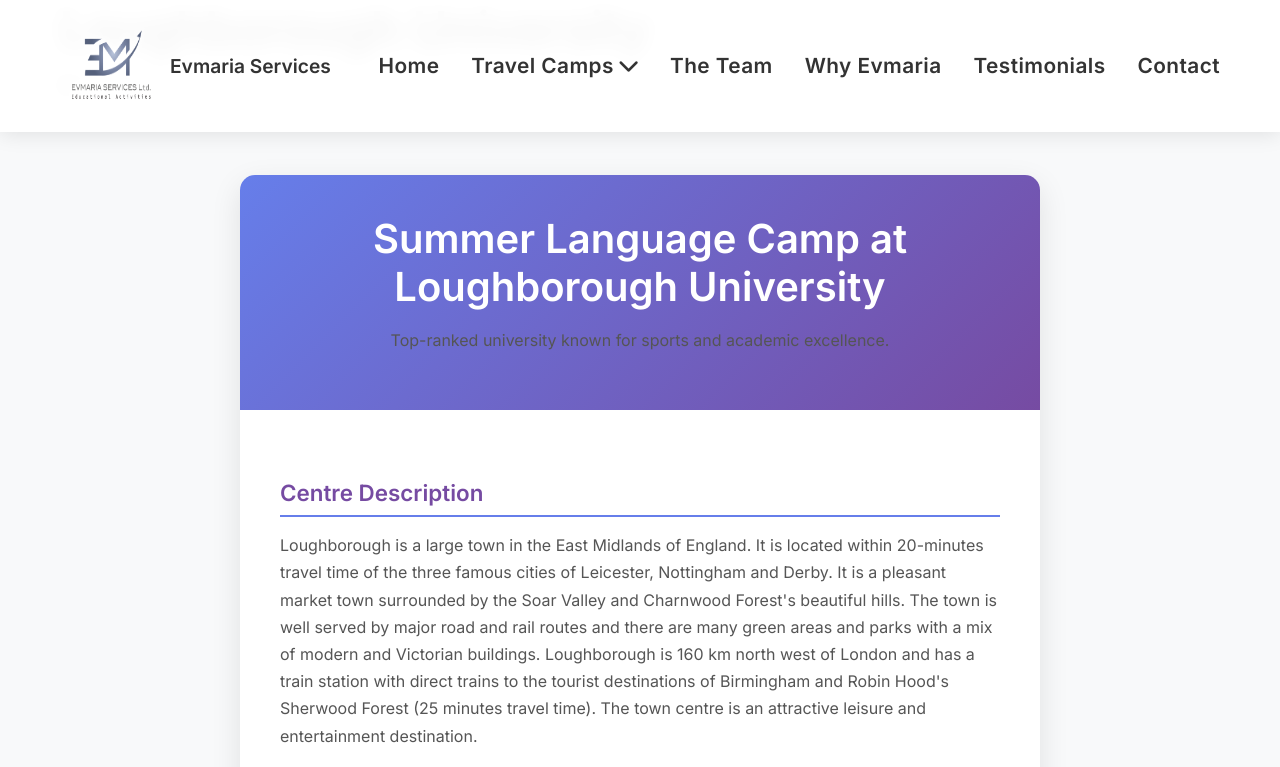
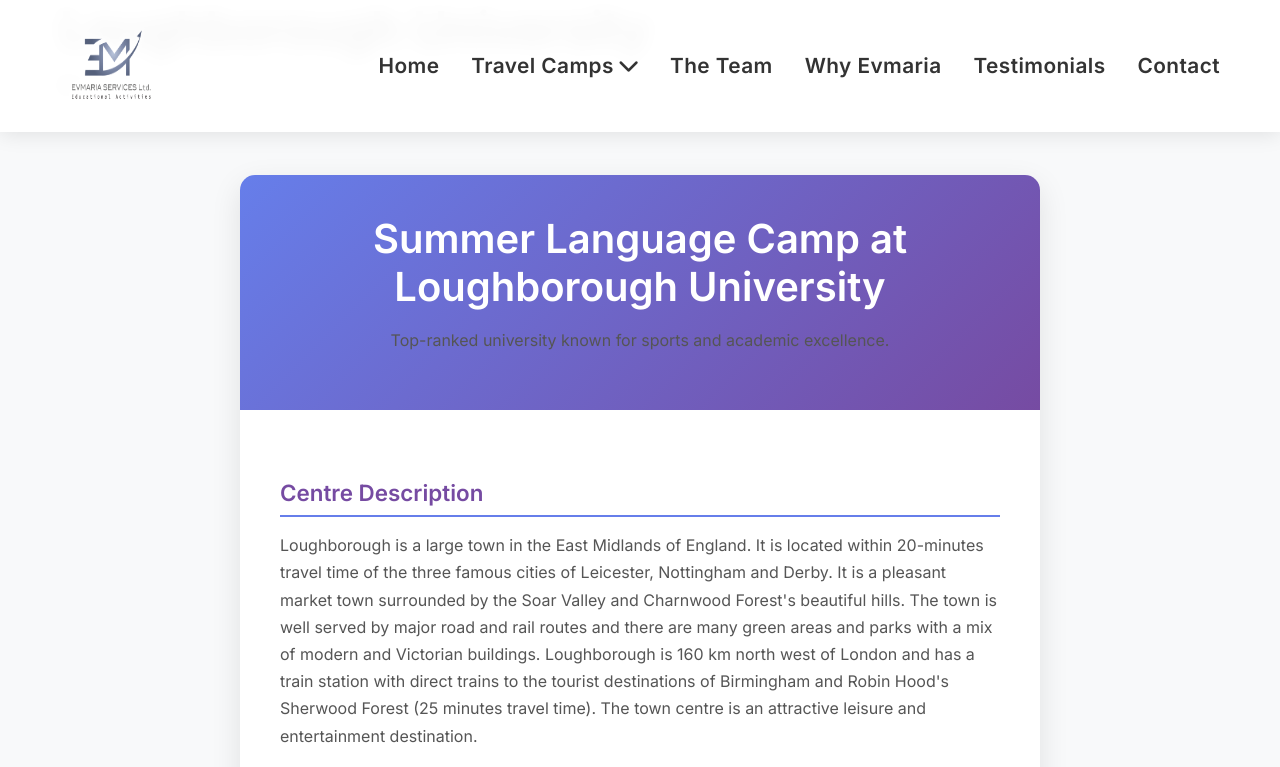
Before and after one commit to dimgian04/evmaria, a website: page public/loughborough-university.html in a window 1280 px wide. Shown: the top 767 px of the page. Drawn offline with Linux system fonts and the light colour scheme.

Commit message:
remove evmaria from centre html pages

```diff
--- a/public/loughborough-university.html
+++ b/public/loughborough-university.html
@@ -112,7 +112,7 @@
       <div class="header-inner">
         <div class="logo-section">
           <img src="images/evmaria-logo.png" alt="Evmaria Services Logo" class="logo">
-          <span class="logo-text">Evmaria Services</span>
+          <!-- <span class="logo-text">Evmaria Services</span> -->
         </div>
 
         <nav class="main-nav">
```
Also changed, not shown: public/bath-university.html (+1 -1 lines), public/brunel-university.html (+1 -1 lines), public/chelmsford-university.html (+1 -1 lines), public/dublin-university.html (+1 -1 lines), public/edinburgh-university.html (+1 -1 lines), public/ellesmere-college.html (+1 -1 lines), public/hatfield-university.html (+1 -1 lines), public/kingston-university.html (+1 -1 lines), public/malta-village.html (+1 -1 lines), public/stirling-university.html (+1 -1 lines), public/surrey-university.html (+1 -1 lines).
